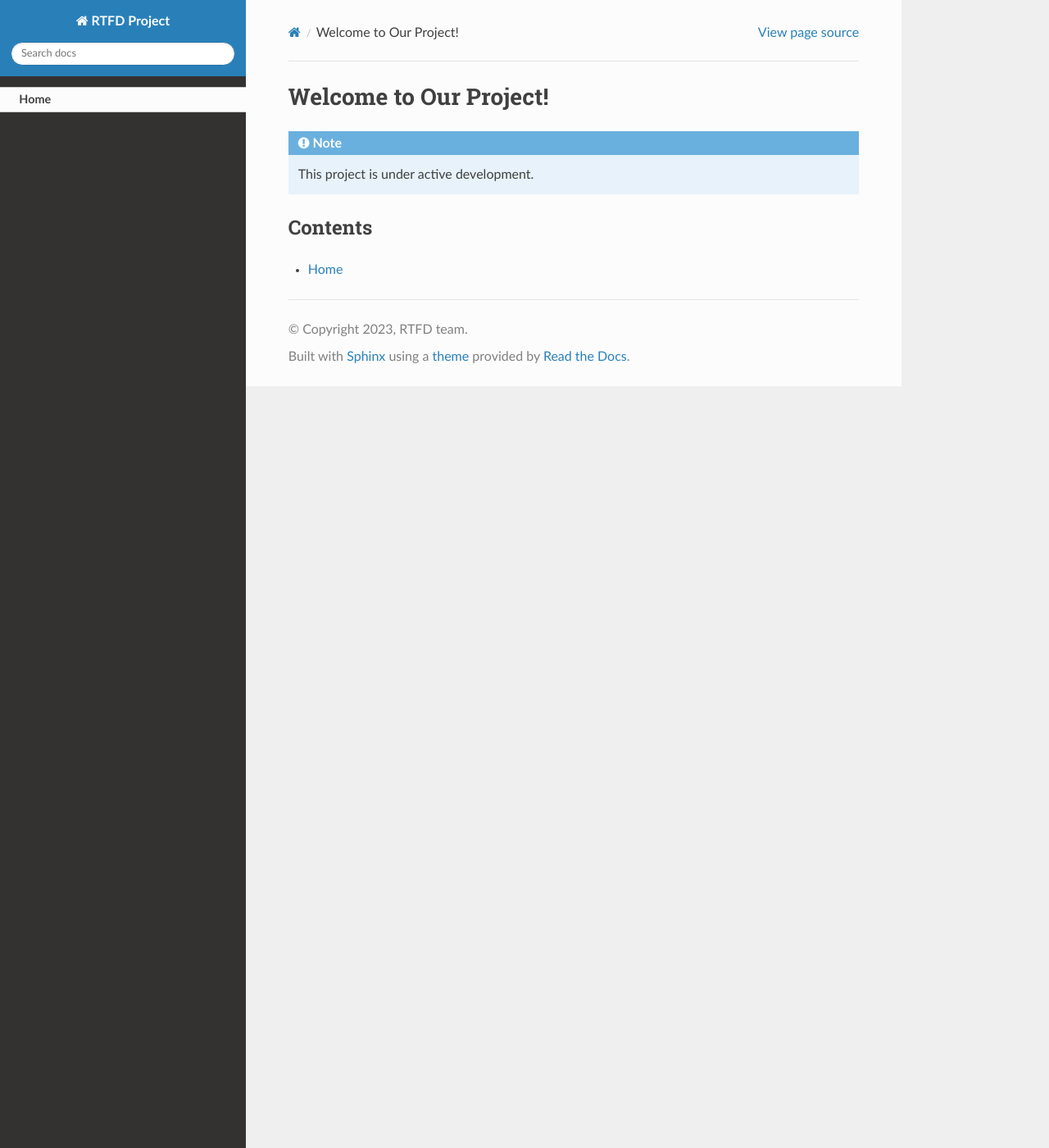
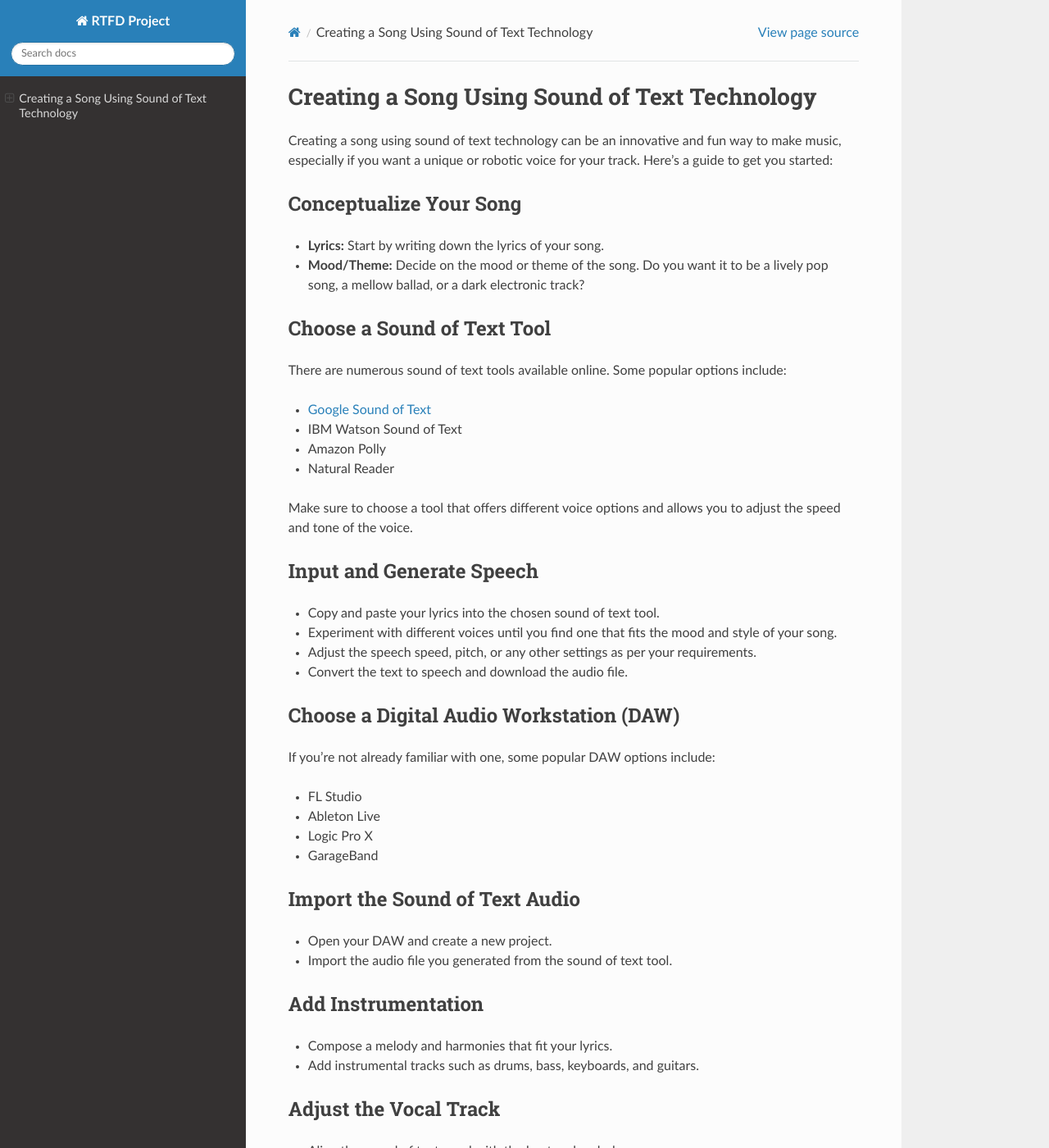
Before and after one commit to idtechie/remix, a Sphinx documentation site: the page built from docs/index.rst, in a window 1280 px wide and 1400 px high. Shown: the whole window at 82% size. Built offline with Sphinx 7.4.7 and the Read the Docs theme 2.0.0, drawn with Linux system fonts in a browser that asks for light colours; some of the changed text lies outside the part shown.

Commit message:
Update index.rst

```diff
--- a/docs/index.rst
+++ b/docs/index.rst
@@ -1,13 +1,69 @@
-Welcome to Our Project!
-===================================
+=======================================
+Creating a Song Using Sound of Text Technology
+=======================================
 
-.. note::
+Creating a song using sound of text technology can be an innovative and fun way to make music, especially if you want a unique or robotic voice for your track. Here's a guide to get you started:
 
-   This project is under active development.
+Conceptualize Your Song
+-----------------------
+- **Lyrics:** Start by writing down the lyrics of your song.
+- **Mood/Theme:** Decide on the mood or theme of the song. Do you want it to be a lively pop song, a mellow ballad, or a dark electronic track?
 
-Contents
---------
+Choose a Sound of Text Tool
+---------------------------
+There are numerous sound of text tools available online. Some popular options include:
 
-.. toctree::
+- `Google Sound of Text <https://www.voiceoftext.com/p/sound-of-text-wa.html>`_
+- IBM Watson Sound of Text
+- Amazon Polly
+- Natural Reader
 
-   Home <self>
+Make sure to choose a tool that offers different voice options and allows you to adjust the speed and tone of the voice.
+
+Input and Generate Speech
+-------------------------
+- Copy and paste your lyrics into the chosen sound of text tool.
+- Experiment with different voices until you find one that fits the mood and style of your song.
+- Adjust the speech speed, pitch, or any other settings as per your requirements.
+- Convert the text to speech and download the audio file.
+
+Choose a Digital Audio Workstation (DAW)
+---------------------------------------
+If you're not already familiar with one, some popular DAW options include:
+
+- FL Studio
+- Ableton Live
+- Logic Pro X
+- GarageBand
+
+Import the Sound of Text Audio
+------------------------------
+- Open your DAW and create a new project.
+- Import the audio file you generated from the sound of text tool.
+
+Add Instrumentation
+-------------------
+- Compose a melody and harmonies that fit your lyrics.
+- Add instrumental tracks such as drums, bass, keyboards, and guitars.
+
+Adjust the Vocal Track
+----------------------
+- Align the sound of text vocal with the beat and melody.
+- Apply effects to the vocal track if needed.
+
+Mix and Master
+--------------
+- Balance the levels of all the tracks.
+- Apply equalization (EQ) and compression where needed.
+- Master the song to optimize it for playback.
+
+Finalize and Share
+------------------
+- Export the song as an MP3 or WAV file.
+- Share it on music platforms or play it for friends and family.
+
+Tips
+----
+- Experiment with layering sound of text voices.
+- Consider blending sound of text with human vocals for a unique effect.
+- Trust your ears and have fun!
```
